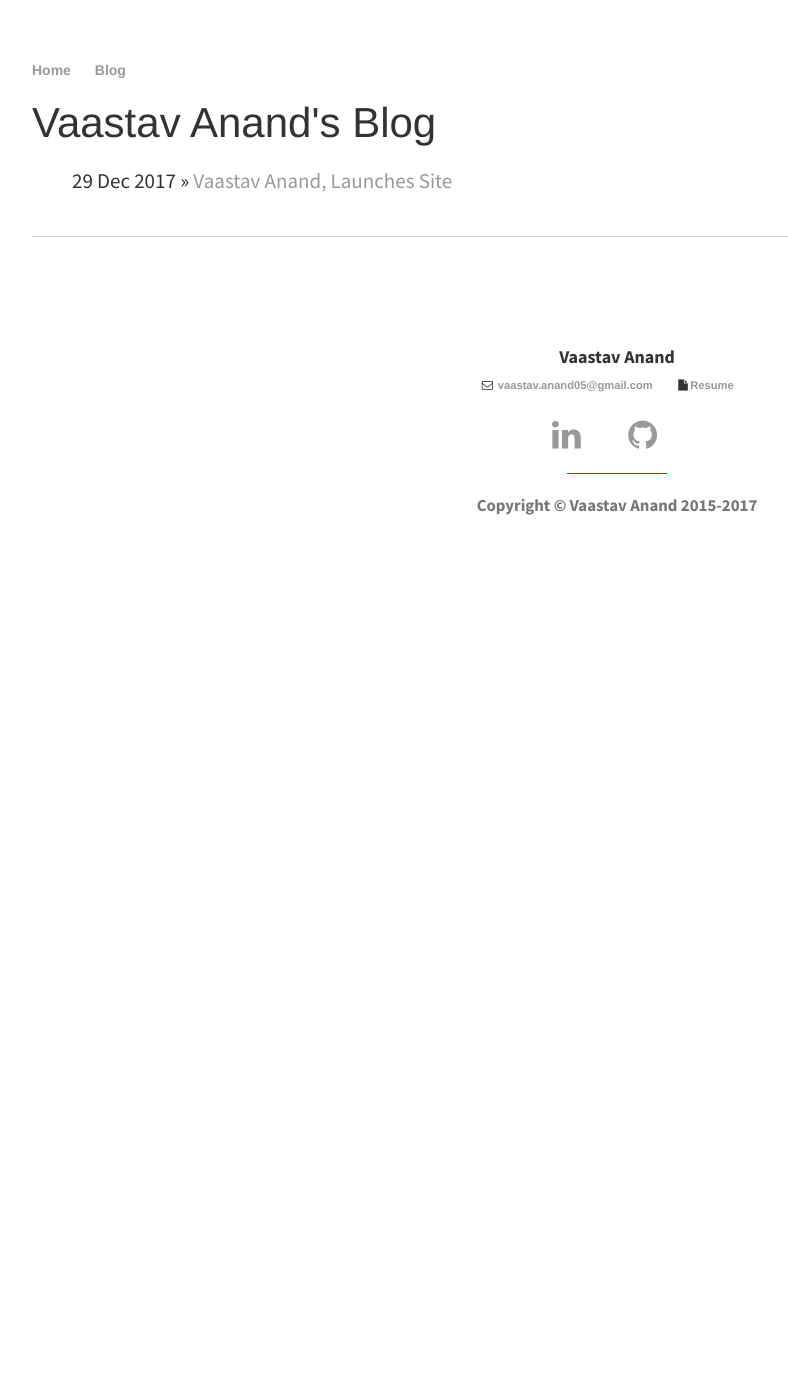
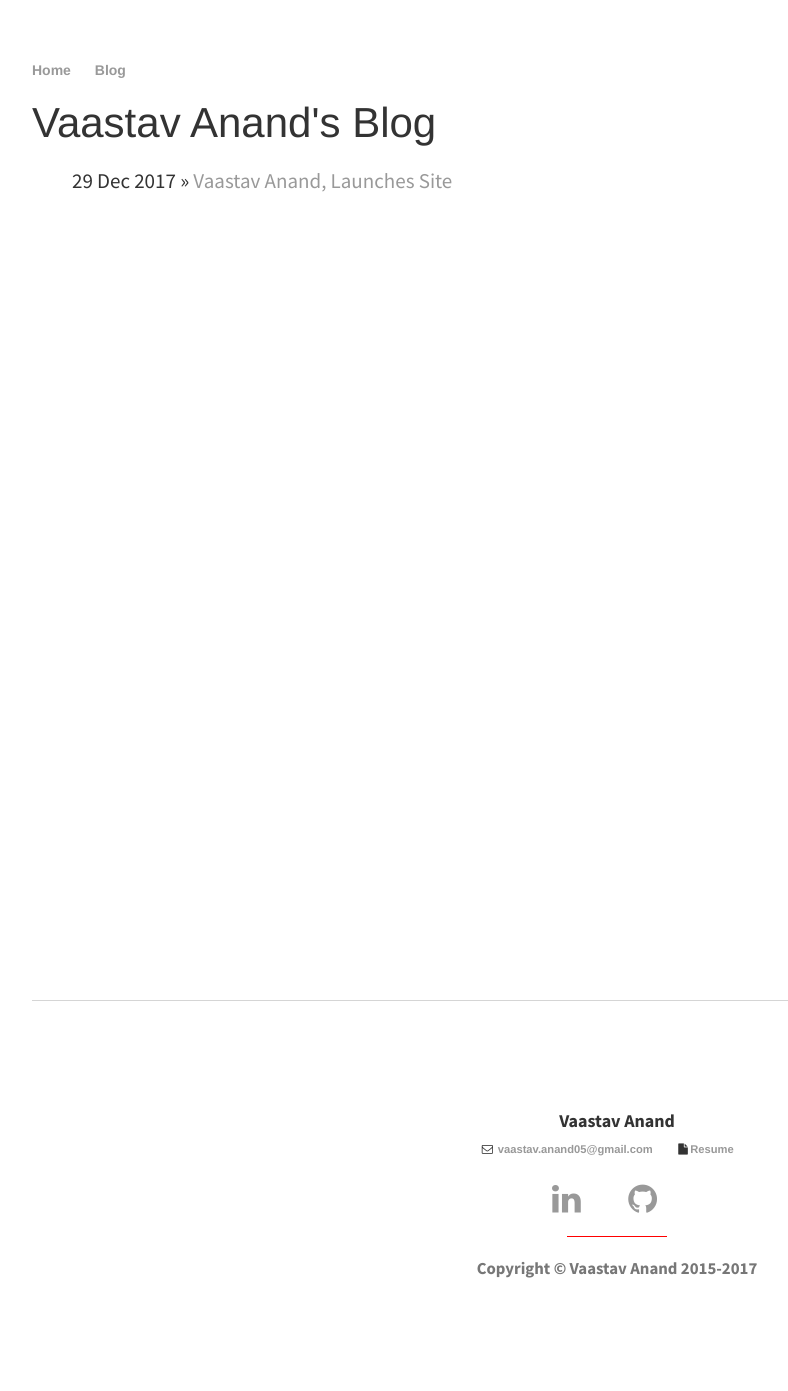
Before and after one commit to vaastav/vaastav.github.io, a Jekyll site: the page built from blog/index.html, in a window 1280 px wide. Shown: the whole page, without its empty margins (160-948 px from the left). Built offline with Jekyll 4.4.1, drawn with Linux system fonts in a browser that asks for light colours; before the commit the page ends 960 px from its top, so only the background shows below that.

Commit message:
Update default layout

```diff
--- a/_layouts/default.html
+++ b/_layouts/default.html
@@ -25,9 +25,11 @@
     		</ul>
 		</nav>
 
+        <div id="full">
+
         {{ content }}
 
-        </div><!-- /.container -->
+        </div>
         <!-- Footer -->
         <footer id="contact">
             <div class="container">
--- a/css/main.css
+++ b/css/main.css
@@ -1,6 +1,7 @@
 body {
     margin: 60px auto;
     width: 70%;
+    height: 100%;
 }
 nav ul, footer ul {
     font-family:'Helvetica', 'Arial', 'Sans-Serif';
@@ -40,3 +41,6 @@
 ul.posts li {
     list-style: none;
 }
+#full {
+    height: 100%;
+}
```
